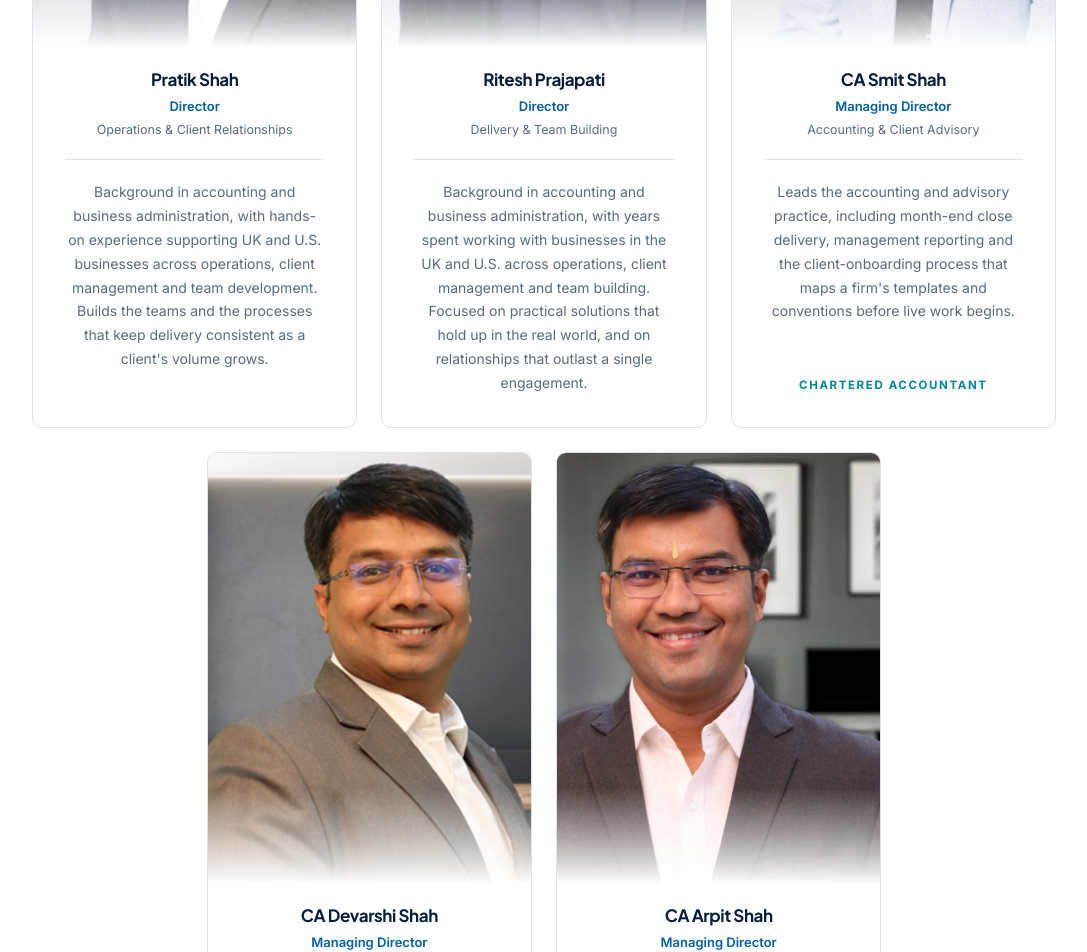
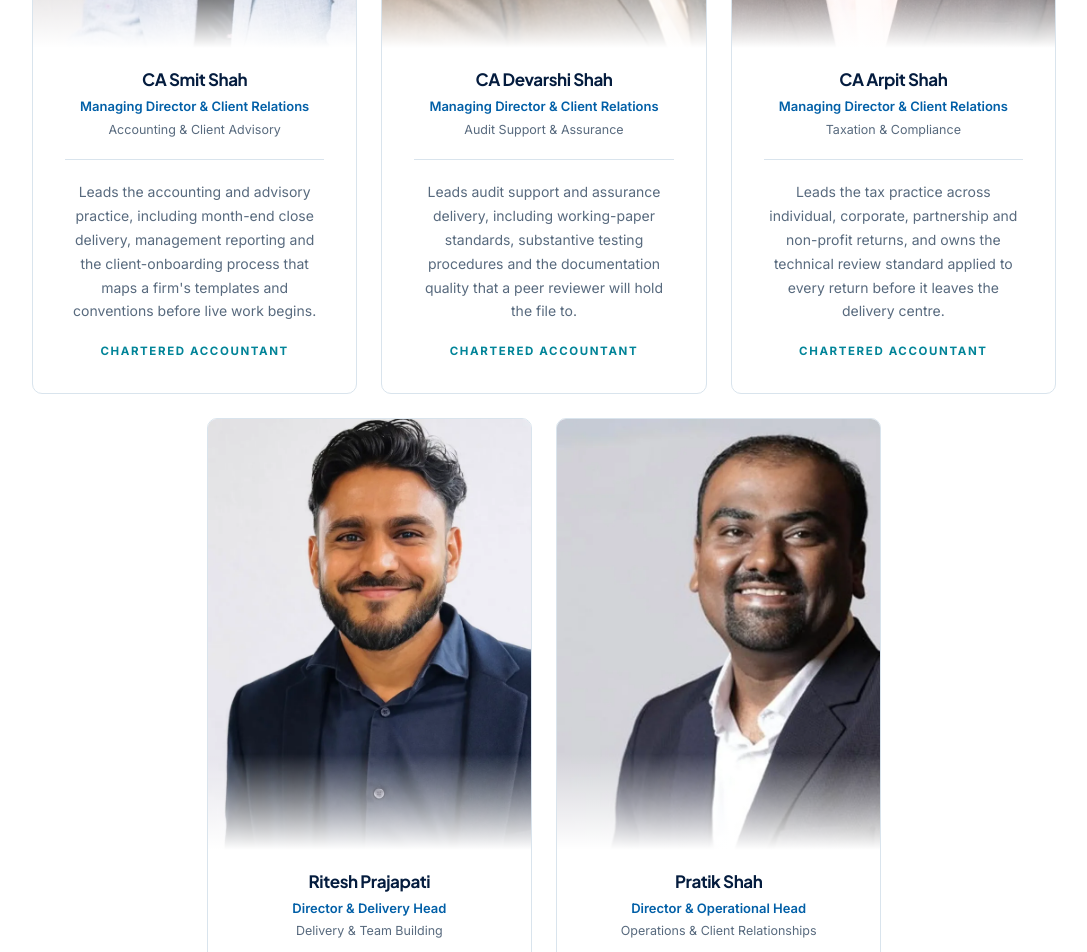
Before and after one commit to UncoreDigital/AdasGlobusPro, a Next.js app: page /team in a window 1280 px wide. Shown: the part 1260-2212 px from the top of the page, without its empty margins (96-1183 px from the left). Built offline with nearby package versions, Linux system fonts and the light colour scheme; no server answers; the database is empty.

Commit message:
Add Vercel Analytics integration and update team member roles for clarity

```diff
--- a/app/layout.tsx
+++ b/app/layout.tsx
@@ -1,3 +1,4 @@
+import { Analytics } from "@vercel/analytics/next";
 import type { Metadata, Viewport } from "next";
 import { Inter, Plus_Jakarta_Sans } from "next/font/google";
 import { site } from "@/lib/site";
@@ -65,7 +66,13 @@ export const viewport: Viewport = {
 export default function RootLayout({ children }: { children: React.ReactNode }) {
   return (
     <html lang="en" className={`${inter.variable} ${jakarta.variable}`}>
-      <body>{children}</body>
+      <body>
+        {children}
+        {/* Vercel Web Analytics. Renders nothing; it injects the collection
+            script and reports a page view on each App Router navigation. Only
+            active on Vercel deployments, so local and CI builds stay silent. */}
+        <Analytics />
+      </body>
     </html>
   );
 }
--- a/lib/content.ts
+++ b/lib/content.ts
@@ -393,17 +393,35 @@ export const team = {
   */
   leadership: [
     {
-      name: "Pratik Shah",
-      role: "Director",
-      photo: "/assets/team/pratik-shah.webp",
-      focus: "Operations & Client Relationships",
-      icon: "Users2",
-      chartered: false,
-      bio: "Background in accounting and business administration, with hands-on experience supporting UK and U.S. businesses across operations, client management and team development. Builds the teams and the processes that keep delivery consistent as a client's volume grows.",
+      name: "CA Smit Shah",
+      role: "Managing Director & Client Relations",
+      photo: "/assets/team/smit-shah.webp",
+      focus: "Accounting & Client Advisory",
+      icon: "Calculator",
+      chartered: true,
+      bio: "Leads the accounting and advisory practice, including month-end close delivery, management reporting and the client-onboarding process that maps a firm's templates and conventions before live work begins.",
+    },
+    {
+      name: "CA Devarshi Shah",
+      role: "Managing Director & Client Relations",
+      photo: "/assets/team/devarshi-shah.webp",
+      focus: "Audit Support & Assurance",
+      icon: "ShieldCheck",
+      chartered: true,
+      bio: "Leads audit support and assurance delivery, including working-paper standards, substantive testing procedures and the documentation quality that a peer reviewer will hold the file to.",
+    },
+    {
+      name: "CA Arpit Shah",
+      role: "Managing Director & Client Relations",
+      photo: "/assets/team/arpit-shah.webp",
+      focus: "Taxation & Compliance",
+      icon: "Receipt",
+      chartered: true,
+      bio: "Leads the tax practice across individual, corporate, partnership and non-profit returns, and owns the technical review standard applied to every return before it leaves the delivery centre.",
     },
     {
       name: "Ritesh Prajapati",
-      role: "Director",
+      role: "Director & Delivery Head",
       /* ⚠️ NAME TO CONFIRM — the supplied bio document says "Ritesh
          Prajapati" and the supplied photo file is named "Ritesh Shah.jpeg".
          The bio wins here because it is the written document, but this needs
@@ -416,31 +434,13 @@ export const team = {
       bio: "Background in accounting and business administration, with years spent working with businesses in the UK and U.S. across operations, client management and team building. Focused on practical solutions that hold up in the real world, and on relationships that outlast a single engagement.",
     },
     {
-      name: "CA Smit Shah",
-      role: "Managing Director",
-      photo: "/assets/team/smit-shah.webp",
-      focus: "Accounting & Client Advisory",
-      icon: "Calculator",
-      chartered: true,
-      bio: "Leads the accounting and advisory practice, including month-end close delivery, management reporting and the client-onboarding process that maps a firm's templates and conventions before live work begins.",
-    },
-    {
-      name: "CA Devarshi Shah",
-      role: "Managing Director",
-      photo: "/assets/team/devarshi-shah.webp",
-      focus: "Audit Support & Assurance",
-      icon: "ShieldCheck",
-      chartered: true,
-      bio: "Leads audit support and assurance delivery, including working-paper standards, substantive testing procedures and the documentation quality that a peer reviewer will hold the file to.",
-    },
-    {
-      name: "CA Arpit Shah",
-      role: "Managing Director",
-      photo: "/assets/team/arpit-shah.webp",
-      focus: "Taxation & Compliance",
-      icon: "Receipt",
-      chartered: true,
-      bio: "Leads the tax practice across individual, corporate, partnership and non-profit returns, and owns the technical review standard applied to every return before it leaves the delivery centre.",
+      name: "Pratik Shah",
+      role: "Director & Operational Head",
+      photo: "/assets/team/pratik-shah.webp",
+      focus: "Operations & Client Relationships",
+      icon: "Users2",
+      chartered: false,
+      bio: "Background in accounting and business administration, with hands-on experience supporting UK and U.S. businesses across operations, client management and team development. Builds the teams and the processes that keep delivery consistent as a client's volume grows.",
     },
   ],
 
--- a/package.json
+++ b/package.json
@@ -23,6 +23,7 @@
     "@tiptap/pm": "^2.6.6",
     "@tiptap/react": "^2.6.6",
     "@tiptap/starter-kit": "^2.6.6",
+    "@vercel/analytics": "^2.0.1",
     "clsx": "^2.1.1",
     "framer-motion": "^11.3.8",
     "isomorphic-dompurify": "^2.15.0",
```
Also changed, not shown: app/(marketing)/team/page.tsx (+6 -6 lines), 1 other file (tests, documents, lock files or other folders).
